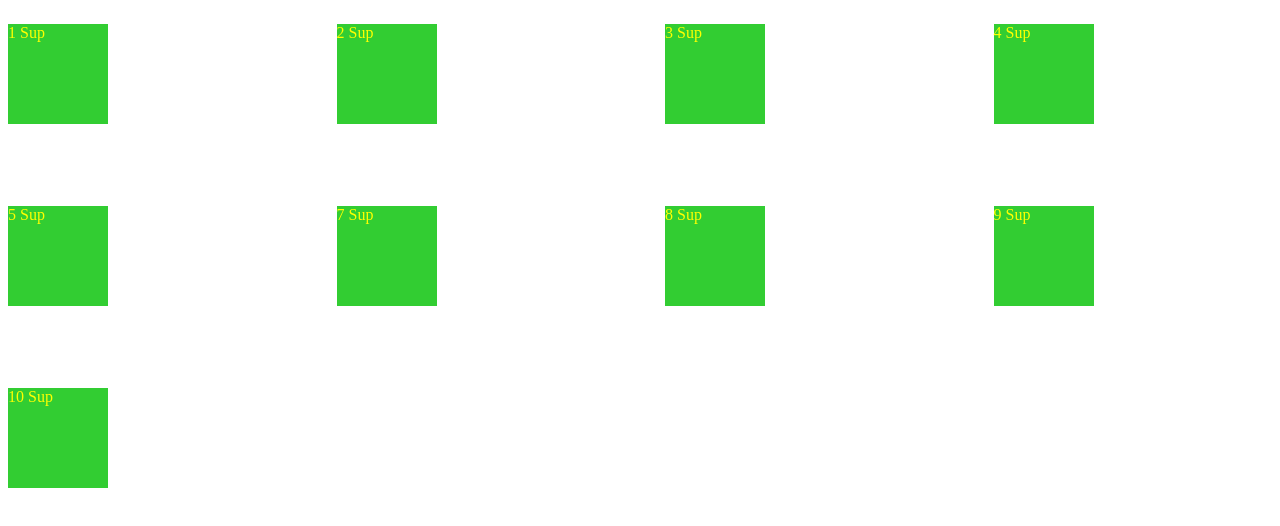
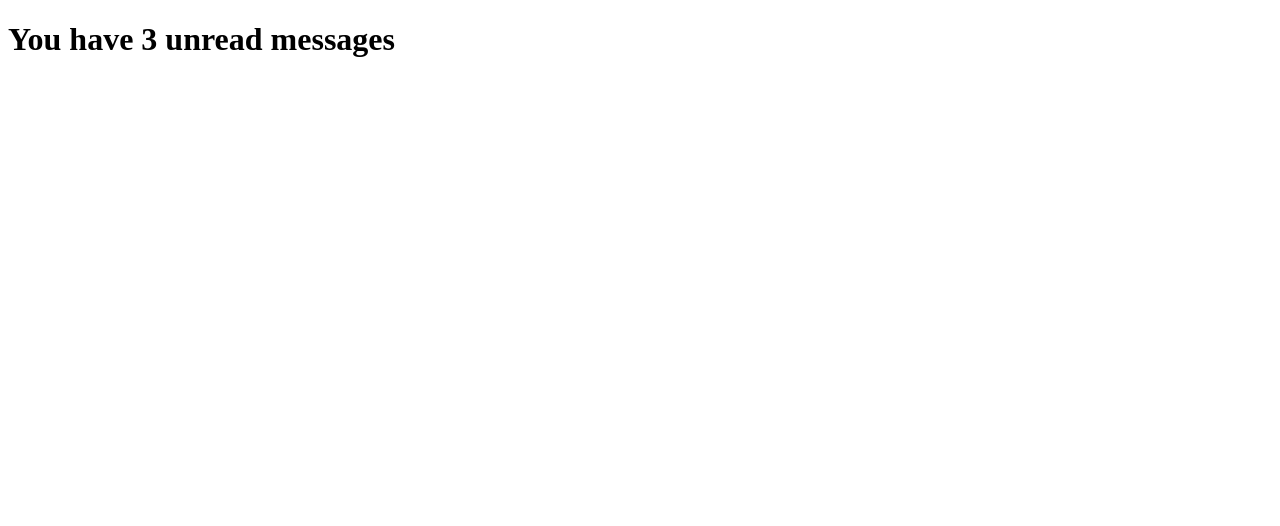
Before and after one commit to LuckySibanda/React_Basics, a React (Vite) app in the folder Basic_React_Features/: page / in a window 1280 px wide. Shown: the top 526 px of the page. Built offline with nearby package versions, Linux system fonts and the light colour scheme.

Commit message:
doing practise on react features and ability

```diff
--- a/Basic_React_Features/index.html
+++ b/Basic_React_Features/index.html
@@ -3,7 +3,7 @@
   <head>
     <meta charset="UTF-8" />
     <meta name="viewport" content="width=device-width, initial-scale=1.0" />
-    <title>Vite + React</title>
+    <title>feature tester</title>
   </head>
   <body>
     <div id="root"></div>
--- a/Basic_React_Features/src/App.css
+++ b/Basic_React_Features/src/App.css
@@ -14,18 +14,19 @@ button {
 }
 
 .box {
-  background-color: limegreen;
+  /* background-color: black; */
   width: 100px;
   height: 100px;
+  border-radius: 10px;
 }
 
 .grid {
   display: grid;
   grid-template-columns: 1fr 1fr 1fr 1fr;
-  gap: 50px;
+  gap: 20px;
 }
 
-
+/*
 .logo {
   height: 6em;
   padding: 1.5em;
@@ -60,4 +61,5 @@ button {
 
 .read-the-docs {
   color: #888;
-} */
+}
+ */
--- /dev/null
+++ b/Basic_React_Features/src/Passing_data/Box.jsx
@@ -0,0 +1,40 @@
+import React from "react";
+import PropTypes from 'prop-types'
+
+export default function Box(props) {
+
+
+
+
+    // this is simpler change styles props.on to condition
+
+    // const [condition, setCondition] = React.useState(props.on)
+
+    // function toggleOn(){
+    //     setCondition(prevState => prevState = !prevState)
+    // }
+
+
+
+
+
+    const styles = {
+        backgroundColor: props.on ? "#222222" : "green",
+        // backgroundColor: "black",
+        cursor: "pointer"
+    }
+
+    return (
+        <div style={styles} onClick={()=>props.handleClick(props.id)} className="box"></div>
+
+
+        // simpler
+        // <div style={styles} onClick={toggleOn} className="box"></div>
+    )
+}
+
+Box.propTypes = {
+    on: PropTypes.bool.isRequired,
+    handleClick:PropTypes.func.isRequired,
+    id:PropTypes.number.isRequired,
+};
--- a/Basic_React_Features/src/Passing_data/Boxes.jsx
+++ b/Basic_React_Features/src/Passing_data/Boxes.jsx
@@ -29,9 +29,39 @@ export default [{
 {
     id: 9,
     on: false
-},
-{
-    id: 10,
-    on: true
 }
+// ,
+// {
+//     id: 10,
+//     on: true
+// }
 ]
+
+
+export const jokes = [
+    {
+        id: 1,
+        setup: "Why me?",
+        puncline: "Youre an idiot of not"
+    },
+    {
+        id: 2,
+        setup: "Why You?",
+        puncline: "Lorem ipsum dolor, sit amet consectetur adipisicing elit. Dignissimos esse, labore deleniti"
+    },
+    {
+        id: 3,
+        setup: "Why Us?",
+        puncline: "Youre an idiot of not"
+    },
+    {
+        id: 4,
+        setup: "Why them?",
+        puncline: 'Lorem ipsum dolor sit amet consectetur, adipisicing elit. Possimus iure'
+    },
+    {
+        id: 5,
+        setup: "Why him?",
+        puncline: "You just not G"
+    }
+]
--- a/Basic_React_Features/src/Passing_data/Boxes_grid.jsx
+++ b/Basic_React_Features/src/Passing_data/Boxes_grid.jsx
@@ -1,45 +1,69 @@
 import React from "react"
 import Boxes from "./Boxes"
+import Box from "./Box";
+// import { preview } from "vite";
+// has date/day function
 
 export default function BoxesGrid() {
 
-    const [array, setArray] = React.useState(Boxes)
+    const [squares, setSquares] = React.useState(Boxes)
 
-    let color = array.on === true ? "blue" : "yellow"
-    // console.log(color)
 
-    // my attempt
-    // let color = ''
-    // if (array.on === false) {
-    //     color = "red"
-    // }
-    // else {
-    //     color = "blue"
+
+        // this the simpler version
+
+    // const darkMode = false;
+
+    // const styles = {
+    //     // border: squares.length % 2 === 0 ? "black" : "green",
+    //     backgroundColor: darkMode ? "#222222" : "#cccccc",
+    //     cursor: "pointer"
     // }
 
-    const myStyles = {
-        color: color,
-        cursor: 'pointer'
+
+
+
+
+    function toggle(id) {
+        console.log(id)
+
+        setSquares(prevSquares => {
+            return prevSquares.map((square) => {
+                return square.id === id ? {...square, on: !square.on} : square
+            })
+        })
+
+        // setSquares(prevSquares => {
+        //     const newSquares = []
+        //     for(let i = 0; i < prevSquares.length; i++) {
+        //         const currentSquare = prevSquares[i]
+        //         if (currentSquare.id === id) {
+        //             const updatedSquare = {
+        //                 ...currentSquare,
+        //                 on: !currentSquare.on
+        //             }
+        //             newSquares.push(updatedSquare)
+        //         }
+        //         else {
+        //             newSquares.push(currentSquare)
+        //         }
+        //     }
+        //     return newSquares
+        // })
     }
 
-    const grid = array.map(box => (
-        // original challage
-        // <div style={myStyles} className="box" key={box.id}>{box.on}</div>
+    const grid = squares.map(square => (
 
-        // my attempt
-        <p style={myStyles} className="box" key={box.id}>{box.id} Sup</p>
+        // <div style={styles} className="box" key={box.id}>{box.on}</div>
+        <Box
+            handleClick={toggle}
+            id={square.id}
+            key={square.id}
+            on={square.on}
+        />
+
     ))
 
-    function getDayOfWeek(dateString) {
-        const daysOfWeek = ['Sunday', 'Monday', 'Tuesday', 'Wednesday', 'Thursday', 'Friday', 'Saturday'];
-        const date = new Date(dateString);
-        const dayIndex = date.getDay();
-        return daysOfWeek[dayIndex];
-      }
-
-      const date = '2001-06-02';
-      const dayOfWeek = getDayOfWeek(date);
-      console.log(dayOfWeek); // This will output "Sunday"
 
 
     return(
@@ -48,3 +72,17 @@ export default function BoxesGrid() {
         </div>
     )
 }
+
+
+
+// function getDayOfWeek(dateString) {
+//     const daysOfWeek = ['Sunday', 'Monday', 'Tuesday', 'Wednesday', 'Thursday', 'Friday', 'Saturday'];
+//     const date = new Date(dateString);
+//     const dayIndex = date.getDay();
+//     return daysOfWeek[dayIndex];
+//   }
+
+
+//   const date = '2001-06-02';
+//       const dayOfWeek = getDayOfWeek(date);
+//       console.log(dayOfWeek); // This will output "Sunday"
--- /dev/null
+++ b/Basic_React_Features/src/Passing_data/Jokes-displayer.jsx
@@ -0,0 +1,20 @@
+import React from "react";
+
+// import Joke from "./Jokes";
+// import { jokes } from "./Boxes";
+
+// the above imports are above toggling on and off and element if two values are truthy or true: see 7:30:00
+
+export default function DisplayJoke() {
+    const [messages, setMessages] = React.useState(["a", "b", "c"])
+
+
+
+
+
+    return (
+        <div>
+            {messages.length > 0 && <h1>You have {messages.length} unread messages</h1>}
+        </div>
+    )
+}
--- /dev/null
+++ b/Basic_React_Features/src/Passing_data/Jokes.jsx
@@ -0,0 +1,19 @@
+import React from "react";
+import { jokes } from "./Boxes";
+import PropTypes from 'prop-types'
+
+export default function Joke(props) {
+
+
+
+    return (
+        <div>
+            <h3>{props.setup}</h3>
+            <p>{props.punchline}</p>
+        </div>
+    )
+}
+
+Joke.PropTypes = {
+
+}
--- a/Basic_React_Features/src/main.jsx
+++ b/Basic_React_Features/src/main.jsx
@@ -6,7 +6,8 @@ import ReactDOM from 'react-dom/client'
 // import Like from './Flipping-object-values'
 // import Meme from './React-state-objects'
 // import Counter from './Counter-state'
-import BoxesGrid from './Passing_data/Boxes_grid'
+// import BoxesGrid from './Passing_data/Boxes_grid'
+import DisplayJoke from './Passing_data/Jokes-displayer'
 import './App.css'
 // import './index.css'
 
@@ -19,6 +20,7 @@ ReactDOM.createRoot(document.getElementById('root')).render(
     {/* <Like /> */}
     {/* <Meme /> */}
     {/* <Counter /> */}
-    <BoxesGrid />
+    {/* <BoxesGrid /> */}
+    <DisplayJoke />
   </React.StrictMode>,
 )
```
